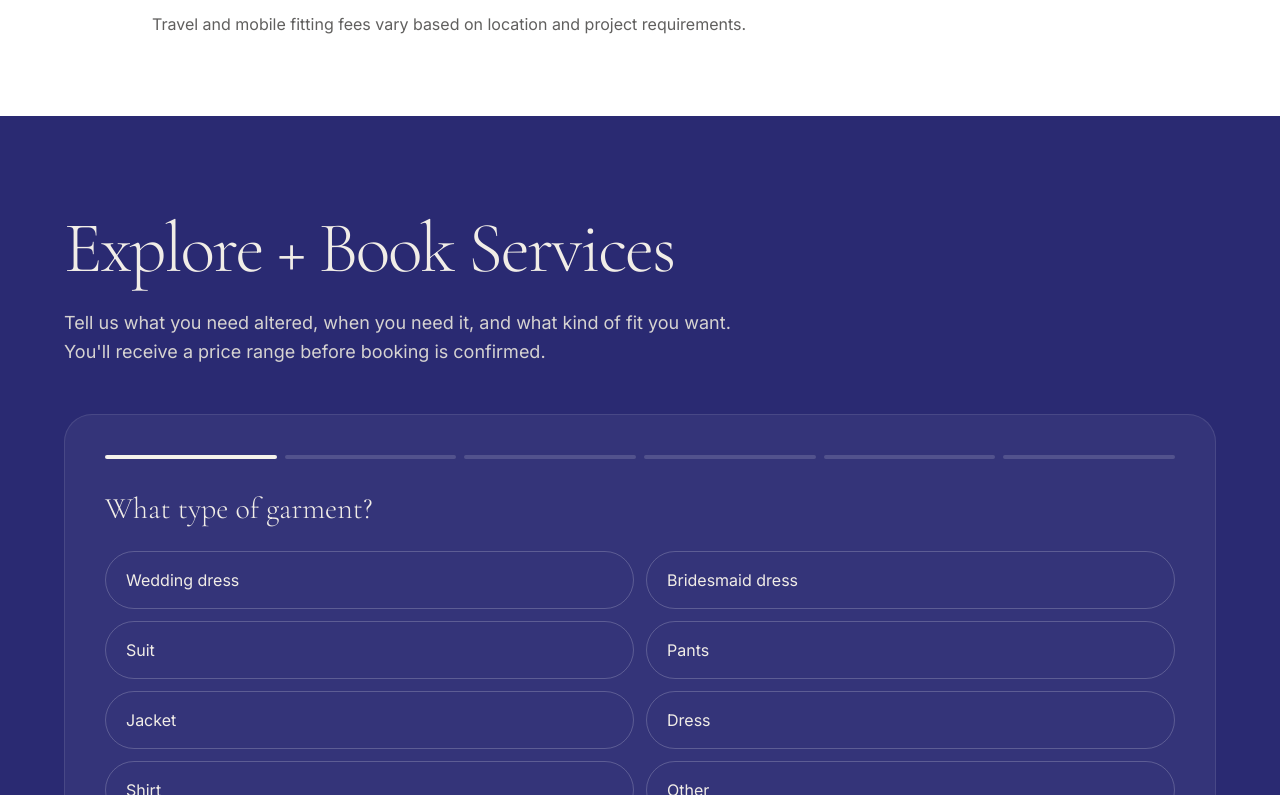
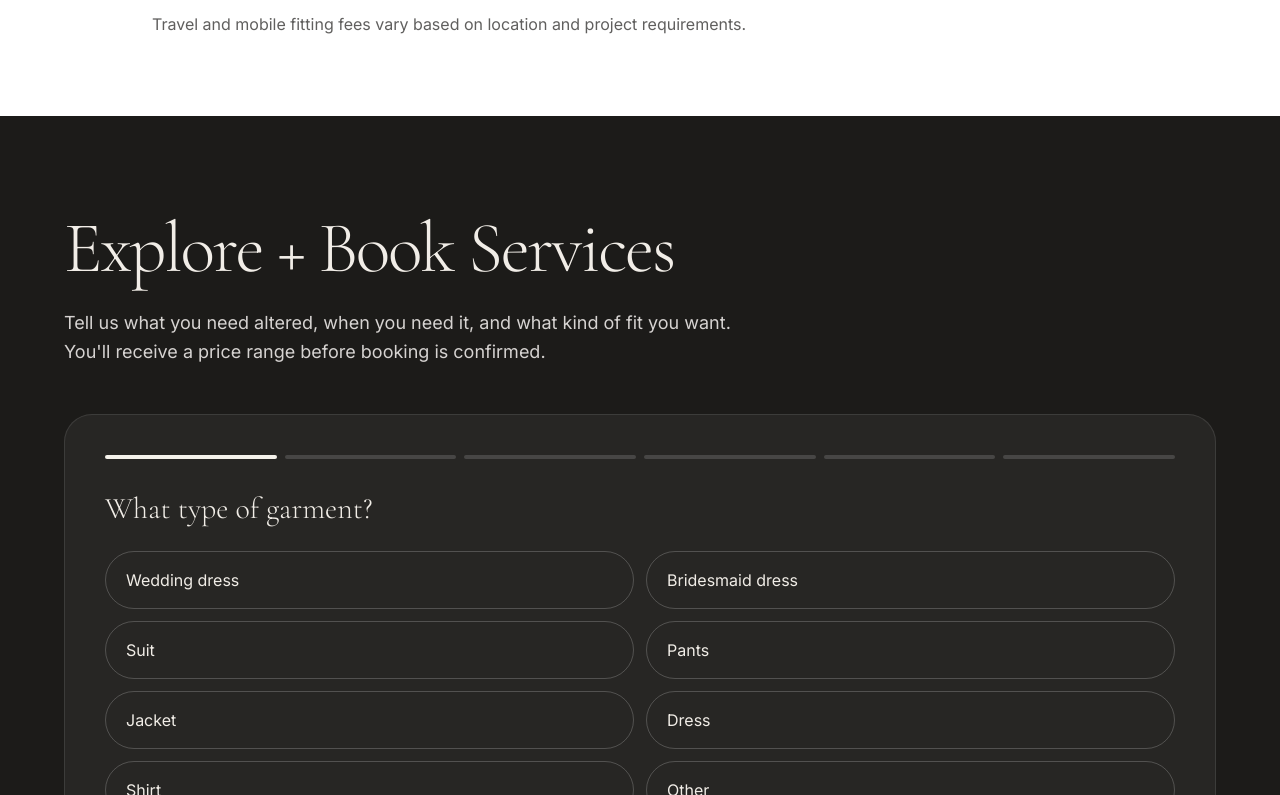
Before and after one commit to melissashayrobinson/asheville-tailor, a Next.js app: page /mobile-tailor-asheville in a window 1280 px wide. Shown: the part 2225-3020 px from the top of the page. Built offline with nearby package versions, Linux system fonts and the light colour scheme.

Commit message:
update resend email to bookings@ashevilletailor.com

```diff
--- a/app/components/BookingWizard.tsx
+++ b/app/components/BookingWizard.tsx
@@ -79,7 +79,7 @@ export default function BookingWizard() {
 };
 
   return (
-    <section id="booking" className="bg-imperial-blue px-6 py-24 text-parchment lg:px-12">
+    <section id="booking" className="bg-ink px-6 py-24 text-parchment lg:px-12">
 
       <div className="mx-auto max-w-6xl">
 
```
